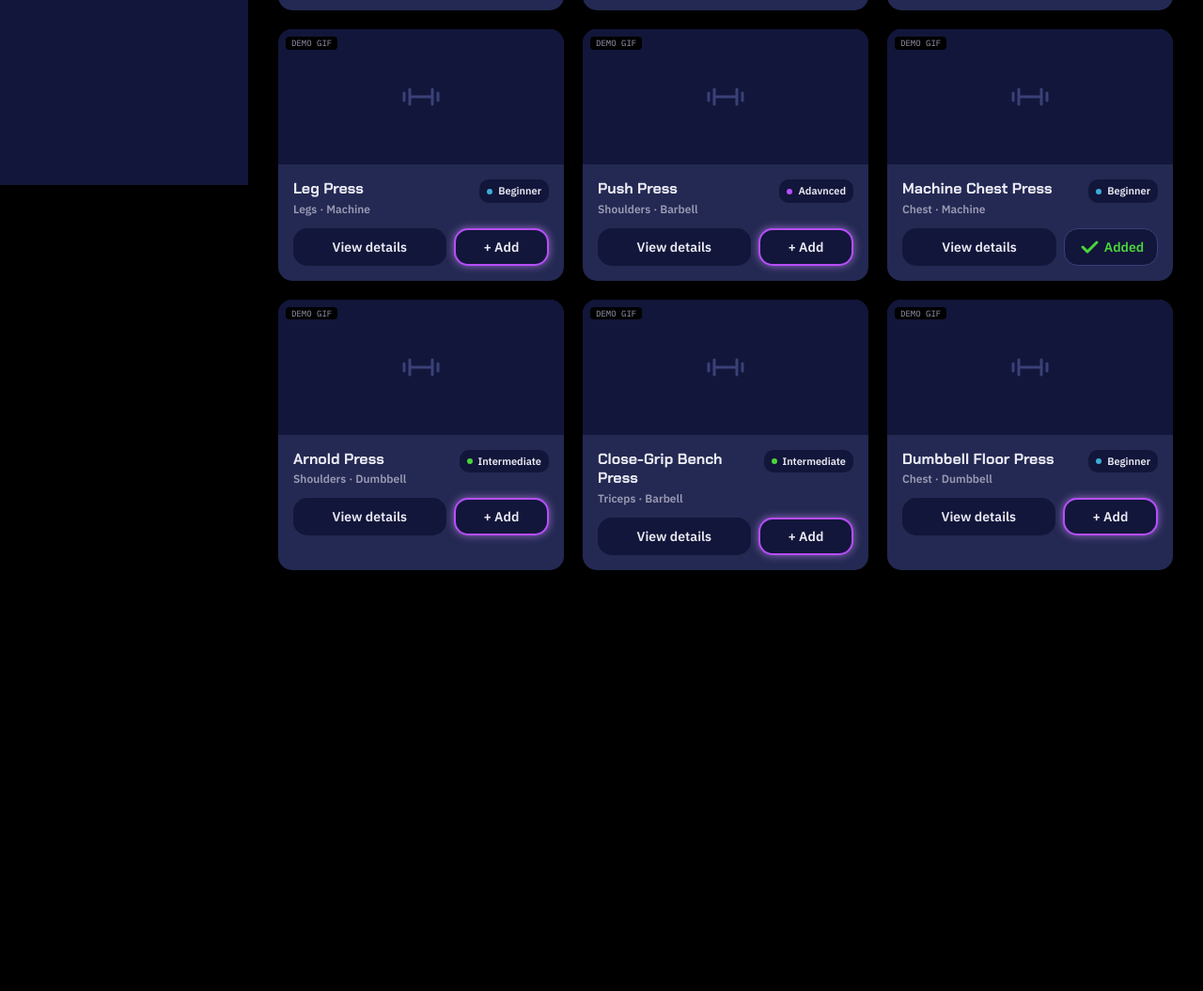
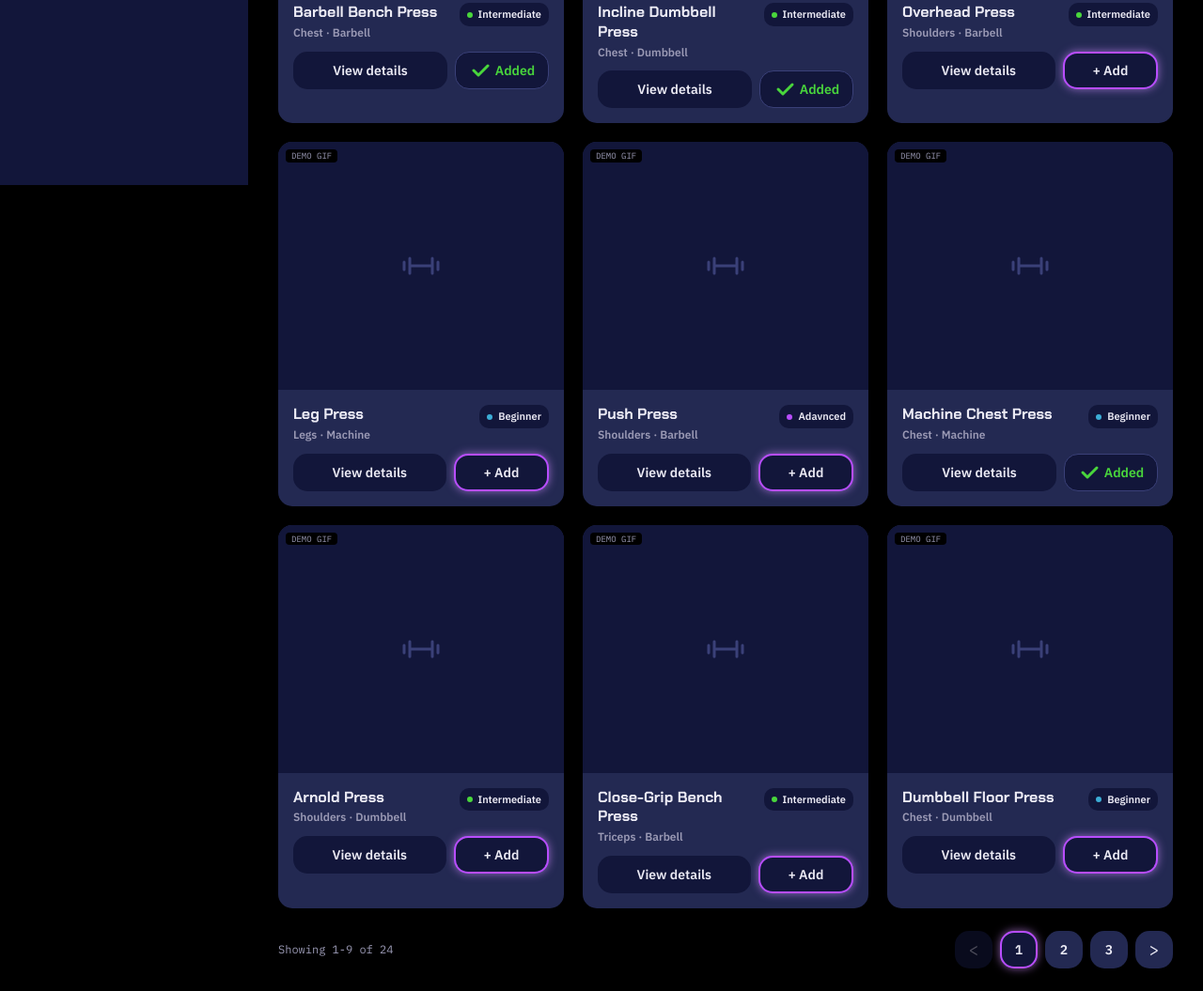
Before and after one commit to HazemRDWN/FitPlanner, a website: page exercises.html in a window 1280 px wide. Shown: the part 603-1658 px from the top of the page at 94% size. Before the commit the page ends 1234 px from the top, so only its background shows below. Drawn offline with Linux system fonts and the light colour scheme.

Commit message:
Fixed layout in exercises

```diff
--- a/exercises.html
+++ b/exercises.html
@@ -38,13 +38,13 @@
                     <ul class="flex flex-col gap-2">
                         <li>
                             <a href="dashboard.html" class="flex min-h-14 items-center gap-4 rounded-control border-2 border-transparent px-4 text-lg text-muted hover:text-fg">
-                                <img src="./assets/dashboard/grid-muted.svg" alt="" class="size-6">
+                                <img src="./assets/dashboard/grid-accent-soft.svg" alt="" class="size-6">
                                 Dashboard
                             </a>
                         </li>
                         <li>
                             <a href="exercises.html" aria-current="page" class="flex min-h-14 items-center gap-4 rounded-control border-2 border-accent bg-surface-2 px-4 text-lg text-fg">
-                                <img src="./assets/dashboard/search-accent-soft.svg" alt="" class="size-6">
+                                <img src="./assets/dashboard/search-muted.svg" alt="" class="size-6">
                                 Exercises
                             </a>
                         </li>
@@ -163,14 +163,14 @@
 
                 </div>
 
-                <div class="mt-5 flex flex-col gap-3 lg:grid lg:grid-cols-3 lg:gap-5">
+                <div class="mt-5 flex flex-col gap-3 lg:grid lg:grid-cols-3 lg:gap-5 lg:items-stretch">
 
                     <article class="flex items-center gap-3 rounded-control bg-surface-2 p-3 lg:flex-col lg:items-stretch lg:gap-0 lg:overflow-hidden lg:p-0">
 
-                        <div class="relative flex size-16 shrink-0 items-center justify-center rounded-control bg-surface-1 lg:h-36 lg:w-full lg:rounded-none">
+                        <div class="relative flex size-16 shrink-0 items-center justify-center rounded-control bg-surface-1 lg:h-66 lg:w-full lg:rounded-none">
                             <p class="absolute left-2 top-2 hidden rounded bg-bg px-1.5 font-mono text-muted text-[9px] leading-[1.5] lg:block">DEMO GIF</p>
                             <p class="absolute left-2 top-12 rounded bg font-mono text-muted text-[8px] lg:hidden">GIF</p>
-                            <img src="assets/exercises/dumbbell-line.svg" alt="Dumbbell icon" class="size-6 lg:size-12">
+                            <img src="assets/exercises/dumbbell-line.svg" alt="Dumbbell icon" class="size-6 lg:size-12 ">
                         </div>
 
                         <div class="flex min-w-0 flex-1 flex-col gap-1 lg:w-full lg:flex-none lg:gap-3 lg:p-4">
@@ -210,7 +210,7 @@
 
                     <article class="flex items-center gap-3 rounded-control bg-surface-2 p-3 lg:flex-col lg:items-stretch lg:gap-0 lg:overflow-hidden lg:p-0">
 
-                        <div class="relative flex size-16 shrink-0 items-center justify-center rounded-control bg-surface-1 lg:h-36 lg:w-full lg:rounded-none">
+                        <div class="relative flex size-16 shrink-0 items-center justify-center rounded-control bg-surface-1 lg:h-66 lg:w-full lg:rounded-none">
                             <p class="absolute left-2 top-2 hidden rounded bg-bg px-1.5 font-mono text-muted text-[9px] leading-[1.5] lg:block">DEMO GIF</p>
                             <p class="absolute left-2 top-12 rounded bg font-mono text-muted text-[8px] lg:hidden">GIF</p>
                             <img src="assets/exercises/dumbbell-line.svg" alt="Dumbbell icon" class="size-6 lg:size-12">
@@ -253,7 +253,7 @@
 
                     <article class="flex items-center gap-3 rounded-control bg-surface-2 p-3 lg:flex-col lg:items-stretch lg:gap-0 lg:overflow-hidden lg:p-0">
 
-                        <div class="relative flex size-16 shrink-0 items-center justify-center rounded-control bg-surface-1 lg:h-36 lg:w-full lg:rounded-none">
+                        <div class="relative flex size-16 shrink-0 items-center justify-center rounded-control bg-surface-1 lg:h-66 lg:w-full lg:rounded-none">
                             <p class="absolute left-2 top-2 hidden rounded bg-bg px-1.5 font-mono text-muted text-[9px] leading-[1.5] lg:block">DEMO GIF</p>
                             <p class="absolute left-2 top-12 rounded bg font-mono text-muted text-[8px] lg:hidden">GIF</p>
                             <img src="assets/exercises/dumbbell-line.svg" alt="Dumbbell icon" class="size-6 lg:size-12">
@@ -294,7 +294,7 @@
 
                     <article class="flex items-center gap-3 rounded-control bg-surface-2 p-3 lg:flex-col lg:items-stretch lg:gap-0 lg:overflow-hidden lg:p-0">
 
-                        <div class="relative flex size-16 shrink-0 items-center justify-center rounded-control bg-surface-1 lg:h-36 lg:w-full lg:rounded-none">
+                        <div class="relative flex size-16 shrink-0 items-center justify-center rounded-control bg-surface-1 lg:h-66 lg:w-full lg:rounded-none">
                             <p class="absolute left-2 top-2 hidden rounded bg-bg px-1.5 font-mono text-muted text-[9px] leading-[1.5] lg:block">DEMO GIF</p>
                             <p class="absolute left-2 top-12 rounded bg font-mono text-muted text-[8px] lg:hidden">GIF</p>
                             <img src="assets/exercises/dumbbell-line.svg" alt="Dumbbell icon" class="size-6 lg:size-12">
@@ -335,7 +335,7 @@
 
                     <article class="flex items-center gap-3 rounded-control bg-surface-2 p-3 lg:flex-col lg:items-stretch lg:gap-0 lg:overflow-hidden lg:p-0">
 
-                        <div class="relative flex size-16 shrink-0 items-center justify-center rounded-control bg-surface-1 lg:h-36 lg:w-full lg:rounded-none">
+                        <div class="relative flex size-16 shrink-0 items-center justify-center rounded-control bg-surface-1 lg:h-66 lg:w-full lg:rounded-none">
                             <p class="absolute left-2 top-2 hidden rounded bg-bg px-1.5 font-mono text-muted text-[9px] leading-[1.5] lg:block">DEMO GIF</p>
                             <p class="absolute left-2 top-12 rounded bg font-mono text-muted text-[8px] lg:hidden">GIF</p>
                             <img src="assets/exercises/dumbbell-line.svg" alt="Dumbbell icon" class="size-6 lg:size-12">
@@ -376,7 +376,7 @@
 
                     <article class="flex items-center gap-3 rounded-control bg-surface-2 p-3 lg:flex-col lg:items-stretch lg:gap-0 lg:overflow-hidden lg:p-0">
 
-                        <div class="relative flex size-16 shrink-0 items-center justify-center rounded-control bg-surface-1 lg:h-36 lg:w-full lg:rounded-none">
+                        <div class="relative flex size-16 shrink-0 items-center justify-center rounded-control bg-surface-1 lg:h-66 lg:w-full lg:rounded-none">
                             <p class="absolute left-2 top-2 hidden rounded bg-bg px-1.5 font-mono text-muted text-[9px] leading-[1.5] lg:block">DEMO GIF</p>
                             <p class="absolute left-2 top-12 rounded bg font-mono text-muted text-[8px] lg:hidden">GIF</p>
                             <img src="assets/exercises/dumbbell-line.svg" alt="Dumbbell icon" class="size-6 lg:size-12">
@@ -419,7 +419,7 @@
 
                     <article class="flex items-center gap-3 rounded-control bg-surface-2 p-3 lg:flex-col lg:items-stretch lg:gap-0 lg:overflow-hidden lg:p-0">
 
-                        <div class="relative flex size-16 shrink-0 items-center justify-center rounded-control bg-surface-1 lg:h-36 lg:w-full lg:rounded-none">
+                        <div class="relative flex size-16 shrink-0 items-center justify-center rounded-control bg-surface-1 lg:h-66 lg:w-full lg:rounded-none">
                             <p class="absolute left-2 top-2 hidden rounded bg-bg px-1.5 font-mono text-muted text-[9px] leading-[1.5] lg:block">DEMO GIF</p>
                             <p class="absolute left-2 top-12 rounded bg font-mono text-muted text-[8px] lg:hidden">GIF</p>
                             <img src="assets/exercises/dumbbell-line.svg" alt="Dumbbell icon" class="size-6 lg:size-12">
@@ -460,7 +460,7 @@
 
                     <article class="flex items-center gap-3 rounded-control bg-surface-2 p-3 lg:flex-col lg:items-stretch lg:gap-0 lg:overflow-hidden lg:p-0">
 
-                        <div class="relative flex size-16 shrink-0 items-center justify-center rounded-control bg-surface-1 lg:h-36 lg:w-full lg:rounded-none">
+                        <div class="relative flex size-16 shrink-0 items-center justify-center rounded-control bg-surface-1 lg:h-66 lg:w-full lg:rounded-none">
                             <p class="absolute left-2 top-2 hidden rounded bg-bg px-1.5 font-mono text-muted text-[9px] leading-[1.5] lg:block">DEMO GIF</p>
                             <p class="absolute left-2 top-12 rounded bg font-mono text-muted text-[8px] lg:hidden">GIF</p>
                             <img src="assets/exercises/dumbbell-line.svg" alt="Dumbbell icon" class="size-6 lg:size-12">
@@ -501,7 +501,7 @@
 
                     <article class="hidden flex items-center gap-3 rounded-control bg-surface-2 p-3 lg:flex-col lg:items-stretch lg:gap-0 lg:overflow-hidden lg:p-0 lg:flex">
 
-                        <div class="relative flex size-16 shrink-0 items-center justify-center rounded-control bg-surface-1 lg:h-36 lg:w-full lg:rounded-none">
+                        <div class="relative flex size-16 shrink-0 items-center justify-center rounded-control bg-surface-1 lg:h-66 lg:w-full lg:rounded-none">
                             <p class="absolute left-2 top-2 hidden rounded bg-bg px-1.5 font-mono text-muted text-[9px] leading-[1.5] lg:block">DEMO GIF</p>
                             <p class="absolute left-2 top-12 rounded bg font-mono text-muted text-[8px] lg:hidden">GIF</p>
                             <img src="assets/exercises/dumbbell-line.svg" alt="Dumbbell icon" class="size-6 lg:size-12">
@@ -542,6 +542,30 @@
 
                 </div>
 
+                <nav aria-label="Pagination" class="mt-5 flex flex-row items-center justify-between lg:mt-6">
+
+                    <p class="hidden font-mono text-muted text-[12px] lg:block">Showing 1-9 of 24</p>
+
+                    <div class="flex w-full flex-row items-center justify-between lg:hidden">
+
+                        <button aria-label="Previous page" disabled class="flex size-11 items-center justify-center rounded-control bg-surface-1 text-lg text-muted opacity-50"><</button>
+                        <p class="font-mono text-muted text-[12px]">Page <span class="text-fg">1</span> of 3</p>
+                        <button aria-label="Next page" class="flex size-11 items-center justify-center rounded-control border-2 border-accent bg-surface-1 text-lg shadow-glow">></button>
+
+                    </div>
+
+                    <div class="hidden flex-row items-center gap-2 lg:flex">
+
+                        <button aria-label="Previous page" disabled class="flex size-10 items-center justify-center rounded-control bg-surface-1 text-lg text-muted opacity-50"><</button>
+                        <a href="exercises.html?page=1" aria-current="page" class="flex size-10 items-center justify-center rounded-control border-2 border-accent bg-surface-1 text-sm font-semibold shadow-glow">1</a>
+                        <a href="exercises.html?page=2" class="flex size-10 items-center justify-center rounded-control bg-surface-2 text-sm font-semibold">2</a>
+                        <a href="exercises.html?page=3" class="flex size-10 items-center justify-center rounded-control bg-surface-2 text-sm font-semibold">3</a>
+                        <button aria-label="Next page" class="flex size-10 items-center justify-center rounded-control bg-surface-2 text-lg">></button>
+
+                    </div>
+
+                </nav>
+
             </div>
 
         </main>
```
Also changed, not shown: dist/output.css.
